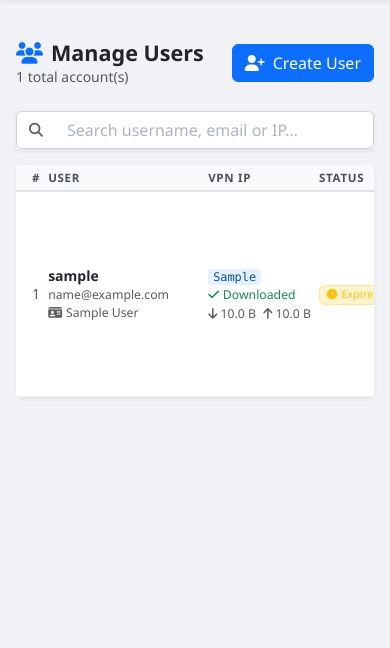
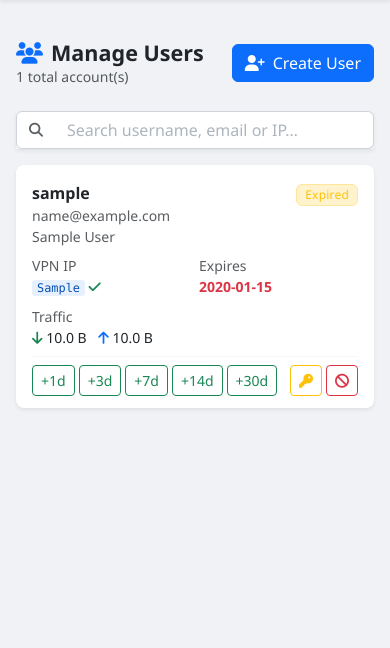
Before and after one commit to irwanmohi/vpn-project, a Flask app: page /admin/users in a window 390 px wide. Shown: the part 59-707 px from the top of the page. Run offline with Flask 3, Linux system fonts and the light colour scheme; the visitor is signed in with stand-in values (Sample User, id 1); tables that the repository leaves empty hold one stand-in row (values such as "Sample post").

Commit message:
mobile card layout for manage users page

```diff
--- a/templates/admin/users.html
+++ b/templates/admin/users.html
@@ -23,7 +23,8 @@
   </div>
 </div>
 
-<div class="card border-0 shadow-sm">
+<!-- ===== Desktop: table ===== -->
+<div class="card border-0 shadow-sm d-none d-lg-block">
   <div class="card-body p-0">
     <div class="table-responsive">
       <table class="table table-hover table-sm align-middle mb-0" id="userTable">
@@ -45,7 +46,6 @@
           <tr>
             <td class="ps-3 text-muted">{{ loop.index }}</td>
 
-            <!-- User info -->
             <td>
               <div class="fw-semibold text-dark">{{ u.username }}</div>
               <div class="text-muted small">{{ u.email }}</div>
@@ -54,7 +54,6 @@
               {% endif %}
             </td>
 
-            <!-- VPN IP -->
             <td>
               {% if has_vpn %}
                 <code>{{ u.vpn_ip }}</code>
@@ -74,7 +73,6 @@
               {% endif %}
             </td>
 
-            <!-- Status -->
             <td>
               {% if not u.is_active %}
                 <span class="badge bg-danger-subtle text-danger border border-danger-subtle">
@@ -105,10 +103,8 @@
               {% endif %}
             </td>
 
-            <!-- Created -->
             <td class="text-muted">{{ u.created_at | datetimefmt('%Y-%m-%d') }}</td>
 
-            <!-- Expiry -->
             <td>
               {% if is_expired %}
                 <span class="text-danger fw-semibold">{{ u.expires_at | datetimefmt('%Y-%m-%d') }}</span>
@@ -124,7 +120,6 @@
               {% endif %}
             </td>
 
-            <!-- Actions -->
             <td class="text-center">
               <div class="d-flex justify-content-center gap-1 flex-wrap">
 
@@ -176,6 +171,121 @@
     </div>
   </div>
 </div>
+
+<!-- ===== Mobile: cards ===== -->
+<div class="d-lg-none">
+  {% for u in users %}
+  {% set is_expired = u.expires_at < now %}
+  {% set has_vpn    = u.vpn_ip is not none %}
+  <div class="card border-0 shadow-sm mb-3 user-card">
+    <div class="card-body pb-2">
+
+      <div class="d-flex justify-content-between align-items-start mb-2">
+        <div>
+          <div class="fw-bold text-dark">{{ u.username }}</div>
+          <div class="text-muted small">{{ u.email }}</div>
+          {% if u.full_name %}
+            <div class="text-muted small">{{ u.full_name }}</div>
+          {% endif %}
+        </div>
+        <div class="text-end">
+          {% if not u.is_active %}
+            <span class="badge bg-danger-subtle text-danger border border-danger-subtle">Revoked</span>
+          {% elif is_expired %}
+            <span class="badge bg-warning-subtle text-warning border border-warning-subtle">Expired</span>
+          {% else %}
+            <span class="badge bg-success-subtle text-success border border-success-subtle">Active</span>
+          {% endif %}
+          {% if u.online %}
+            <div class="mt-1">
+              <span class="badge bg-success text-white"><i class="fas fa-wifi me-1"></i>Online</span>
+            </div>
+          {% elif has_vpn and u.is_active and not is_expired %}
+            <div class="mt-1">
+              <span class="badge bg-secondary-subtle text-secondary border border-secondary-subtle">Offline</span>
+            </div>
+          {% endif %}
+        </div>
+      </div>
+
+      <div class="row g-2 small mb-2">
+        <div class="col-6">
+          <div class="text-muted">VPN IP</div>
+          {% if has_vpn %}
+            <code>{{ u.vpn_ip }}</code>
+            {% if u.config_downloaded %}
+              <span class="text-success"><i class="fas fa-check"></i></span>
+            {% else %}
+              <span class="text-warning"><i class="fas fa-clock"></i></span>
+            {% endif %}
+          {% else %}
+            <span class="text-muted">—</span>
+          {% endif %}
+        </div>
+        <div class="col-6">
+          <div class="text-muted">Expires</div>
+          {% if is_expired %}
+            <span class="text-danger fw-semibold">{{ u.expires_at | datetimefmt('%Y-%m-%d') }}</span>
+          {% else %}
+            {% set days = ((u.expires_at - now).days) %}
+            <span class="text-dark">{{ u.expires_at | datetimefmt('%Y-%m-%d') }}</span>
+            {% if days <= 1 %}<span class="text-danger">({{ days }}d)</span>
+            {% elif days <= 3 %}<span class="text-warning fw-semibold">({{ days }}d)</span>
+            {% else %}<span class="text-success">({{ days }}d)</span>{% endif %}
+          {% endif %}
+        </div>
+        {% if u.total_rx or u.total_tx %}
+        <div class="col-12">
+          <div class="text-muted">Traffic</div>
+          <span class="text-dark">
+            <i class="fas fa-arrow-down text-success"></i> {{ u.total_tx | bytes_fmt }}
+            <i class="fas fa-arrow-up text-primary ms-2"></i> {{ u.total_rx | bytes_fmt }}
+          </span>
+        </div>
+        {% endif %}
+      </div>
+
+      <hr class="my-2" />
+
+      <div class="d-flex flex-wrap gap-1 align-items-center pb-1">
+        {% for d in [1, 3, 7, 14, 30] %}
+        <form method="POST" action="{{ url_for('admin.extend_user', user_id=u.id) }}">
+          <input type="hidden" name="days" value="{{ d }}" />
+          <button type="submit" class="btn btn-outline-success btn-sm">+{{ d }}d</button>
+        </form>
+        {% endfor %}
+
+        <form method="POST" class="ms-auto"
+              action="{{ url_for('admin.reset_password', user_id=u.id) }}"
+              onsubmit="return confirm('Reset password for {{ u.username }}? A new random password will be generated.')">
+          <button type="submit" class="btn btn-outline-warning btn-sm" title="Reset password">
+            <i class="fas fa-key"></i>
+          </button>
+        </form>
+
+        {% if u.is_active %}
+        <form method="POST"
+              action="{{ url_for('admin.revoke_user', user_id=u.id) }}"
+              onsubmit="return confirm('Revoke access for {{ u.username }}? Their WireGuard peer will be removed immediately.')">
+          <button type="submit" class="btn btn-outline-danger btn-sm" title="Revoke access">
+            <i class="fas fa-ban"></i>
+          </button>
+        </form>
+        {% endif %}
+      </div>
+
+    </div>
+  </div>
+  {% else %}
+  <div class="card border-0 shadow-sm">
+    <div class="card-body text-center text-muted py-5">
+      <i class="fas fa-users fa-2x mb-3 d-block opacity-25"></i>
+      No users yet.
+      <a href="{{ url_for('admin.create_user') }}" class="text-primary">Create the first one.</a>
+    </div>
+  </div>
+  {% endfor %}
+</div>
 {% endblock %}
 
 {% block scripts %}
@@ -185,6 +295,9 @@
     document.querySelectorAll('#userTable tbody tr').forEach(row => {
       row.style.display = row.textContent.toLowerCase().includes(term) ? '' : 'none';
     });
+    document.querySelectorAll('.user-card').forEach(card => {
+      card.style.display = card.textContent.toLowerCase().includes(term) ? '' : 'none';
+    });
   });
 </script>
 {% endblock %}
```
